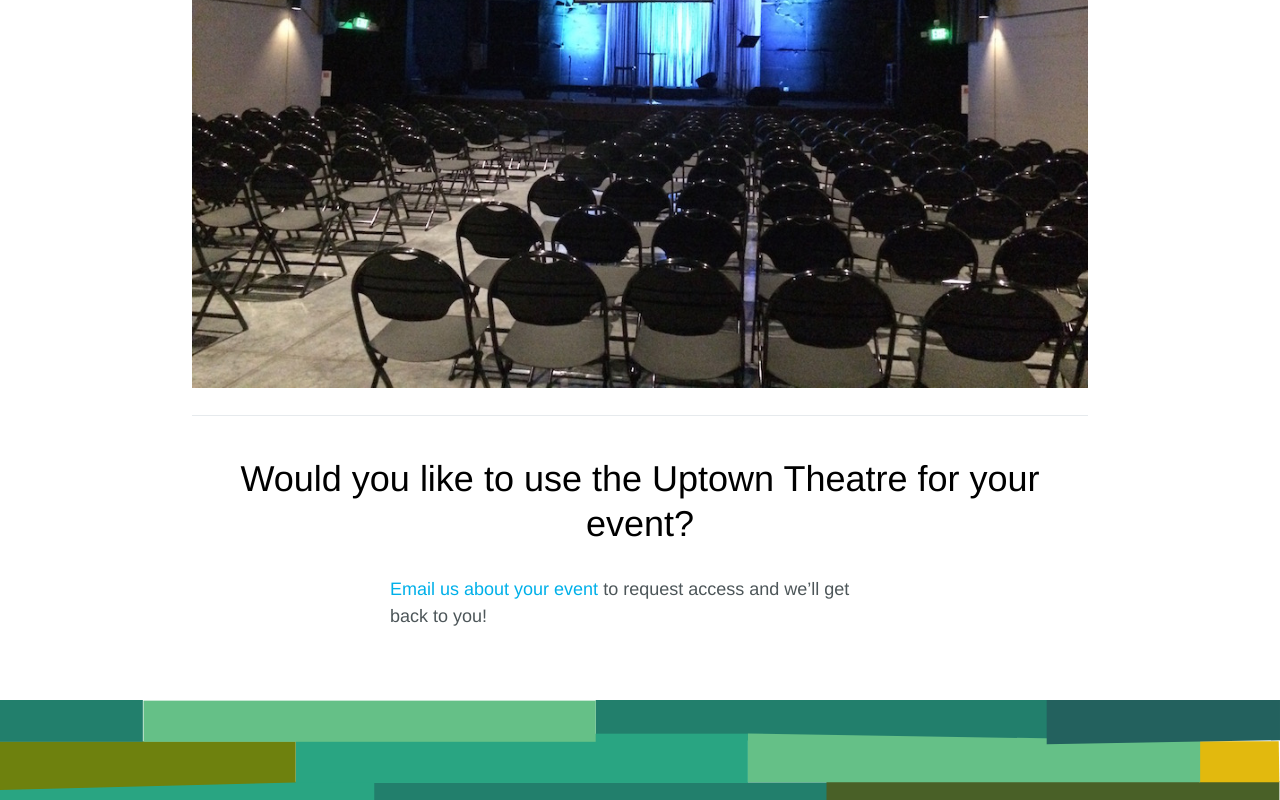
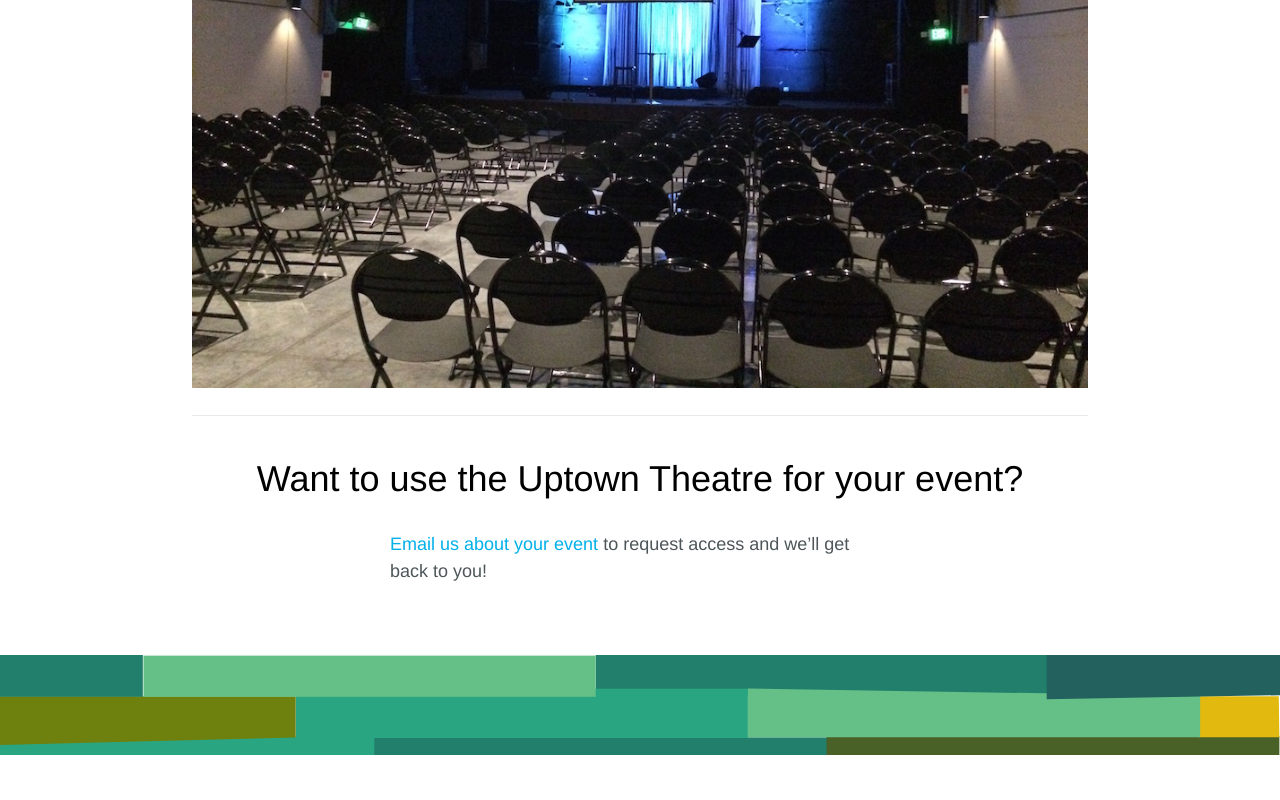
Before and after one commit to adamavenir/uptown.tc, a website: page index.jade in a window 1280 px wide. Shown: the part 2762-3562 px from the top of the page. After the commit the page ends 3517 px from the top, so only its background shows below. Drawn offline with nearby package versions, Linux system fonts and the light colour scheme; files that its build step writes are made by us from their sources; a web font is replaced by a local one.

```diff
--- a/index.jade
+++ b/index.jade
@@ -47,7 +47,7 @@
         img(src="/img/uptown-theatre-right.jpg")
 
       section
-        h2 Would you like to use the Uptown Theatre for your event?
+        h2 Want to use the Uptown Theatre for your event?
 
         p <a href="mailto:info@uptown.tc">Email us about your event</a> to request access and we’ll get back to you!
 
```
